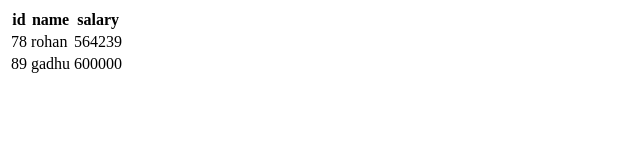
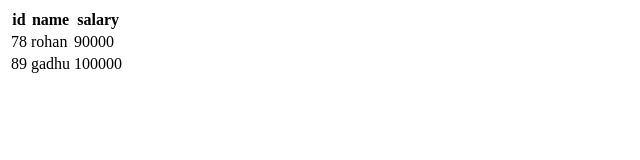
Before and after one commit to git-Ashiq/gitdemo, a plain HTML site: page index.html in a window 1280 px wide. Shown: the full height of the page, 0-640 px from the left. Drawn offline with Linux system fonts and the light colour scheme.

Commit message:
salary edited

```diff
--- a/index.html
+++ b/index.html
@@ -23,13 +23,13 @@
             <tr>
                 <td>78</td>
                 <td>rohan</td>
-                <td>564239</td>
+                <td>90000</td>
             </tr>
 
             <tr>
                 <td>89</td>
                 <td>gadhu</td>
-                <td>600000</td>
+                <td>100000</td>
             </tr>
         </tbody>
     </table>
```
